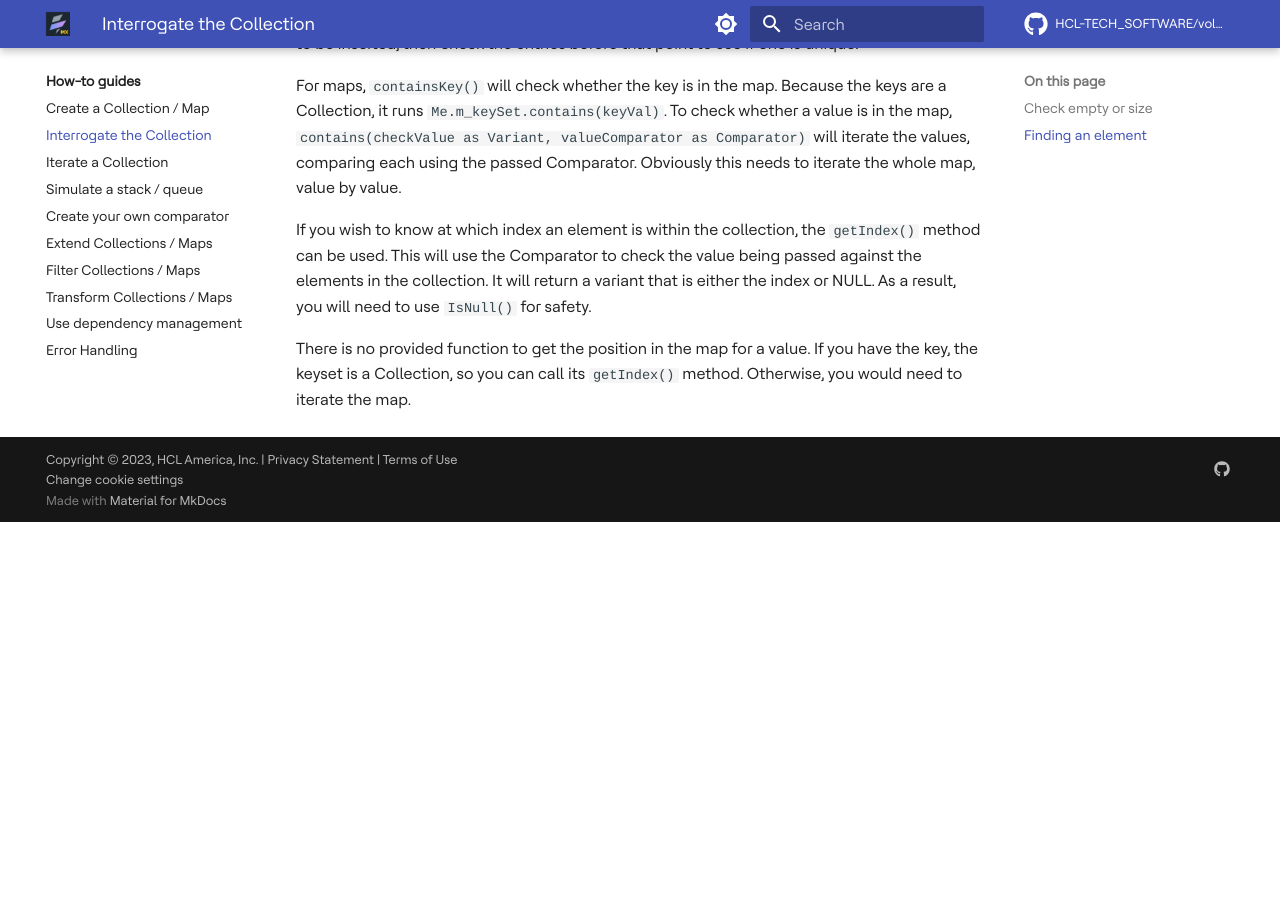
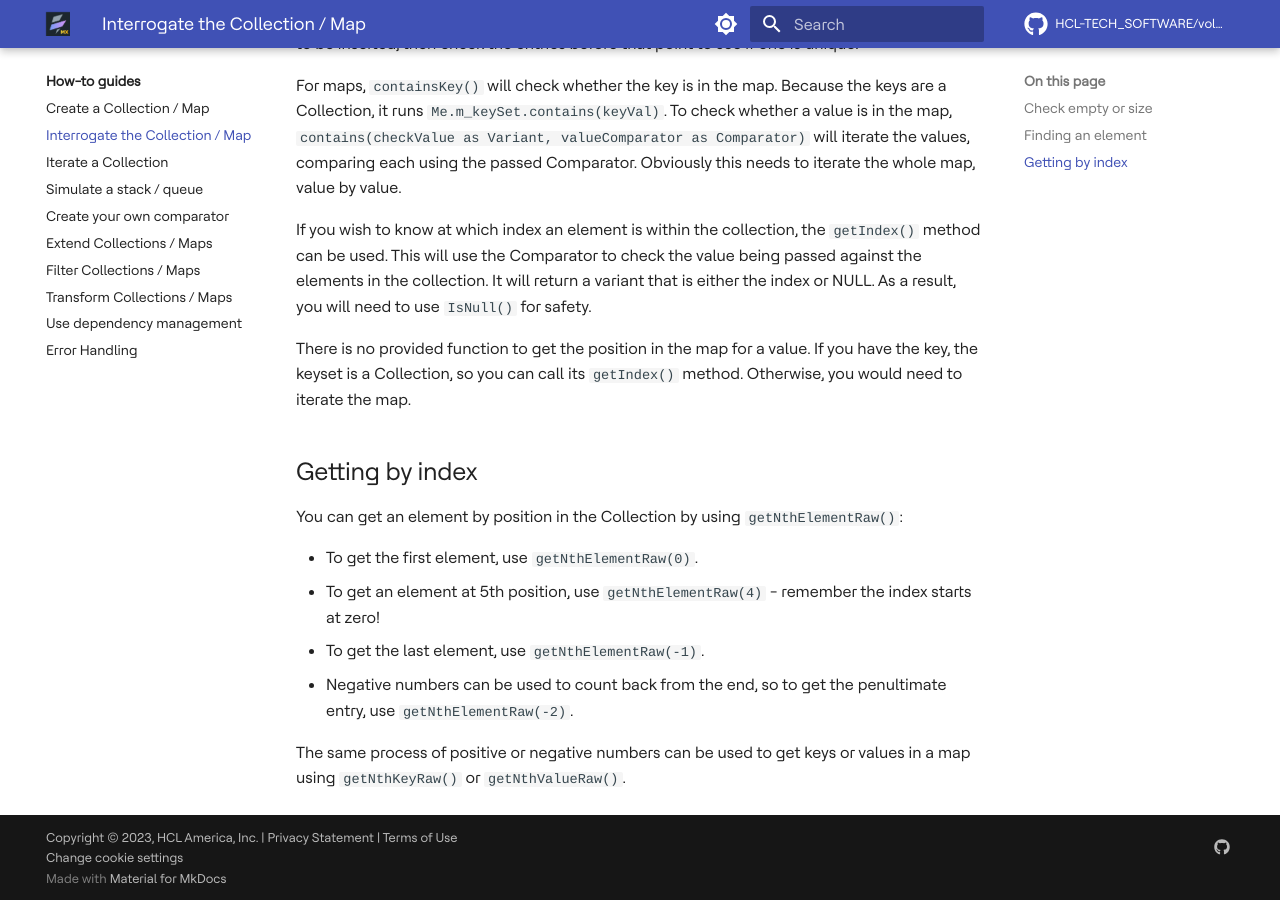
Before and after one commit to HCL-TECH-SOFTWARE/voltscript-collections, an MkDocs documentation site: the page built from docs/howto/interrogate.md, in a window 1280 px wide and 900 px high, scrolled down 544 px. Built offline with MkDocs 1.6.1 and Material for MkDocs 9.7.7, drawn with Linux system fonts in a browser that asks for light colours; comment, search, counter and statistics services are not loaded; before the commit the page ends 1066 px from its top, so only the background shows below that; some of the changed text lies outside the part shown.

Commit message:
Allowing getNth... to use negative numbers

```diff
--- a/docs/howto/interrogate.md
+++ b/docs/howto/interrogate.md
@@ -1,4 +1,4 @@
-# Interrogate the Collection
+# Interrogate the Collection / Map
 
 ## Check empty or size
 
@@ -13,3 +13,14 @@ For maps, `containsKey()` will check whether the key is in the map. Because the
 If you wish to know at which index an element is within the collection, the `getIndex()` method can be used. This will use the Comparator to check the value being passed against the elements in the collection. It will return a variant that is either the index or NULL. As a result, you will need to use `IsNull()` for safety.
 
 There is no provided function to get the position in the map for a value. If you have the key, the keyset is a Collection, so you can call its `getIndex()` method. Otherwise, you would need to iterate the map.
+
+## Getting by index
+
+You can get an element by position in the Collection by using `getNthElementRaw()`:
+
+- To get the first element, use `getNthElementRaw(0)`.
+- To get an element at 5th position, use `getNthElementRaw(4)` - remember the index starts at zero!
+- To get the last element, use `getNthElementRaw(-1)`.
+- Negative numbers can be used to count back from the end, so to get the penultimate entry, use `getNthElementRaw(-2)`.
+
+The same process of positive or negative numbers can be used to get keys or values in a map using `getNthKeyRaw()` or `getNthValueRaw()`.
```
Also changed, not shown: docs/references/apidoc/Collections_VSID/VoltScriptCollections_Library/Map_ObjectClass.html (+1 -1 lines), docs/references/apidoc/VoltScriptCollections_VSID/VoltScriptCollections_Library/Map_ObjectClass.html (+1 -1 lines), 3 other files.
